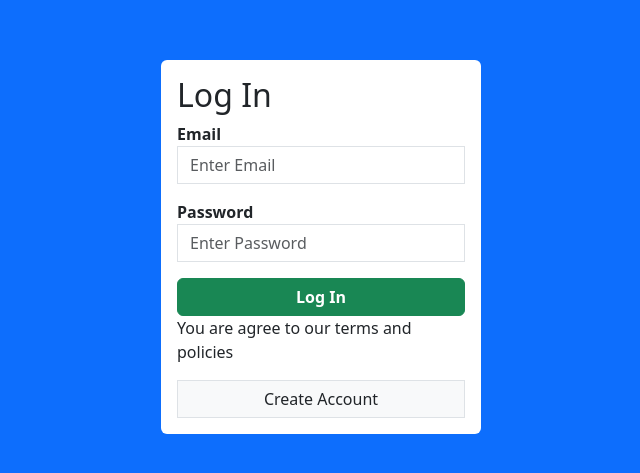
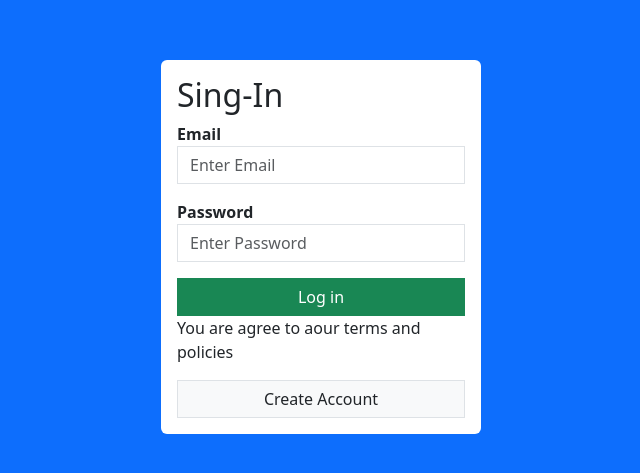
Before and after one commit to mikhailgutsu/DB_Project, a React (Create React App) app in the folder DB_Project/FrontEnd/: page / in a window 1280 px wide. Shown: the part 153-626 px from the top of the page, without its empty margins (319-959 px from the left). Built offline with nearby package versions, Linux system fonts and the light colour scheme.

Commit message:
FS_BD_001

```diff
--- a/DB_Project/FrontEnd/src/App.js
+++ b/DB_Project/FrontEnd/src/App.js
@@ -2,6 +2,7 @@ import React from 'react'
 import Login from './Login'
 import {BrowserRouter, Routes, Route } from "react-router-dom";
 import Signup from "./Signup";
+import Home from "./Home"
 
 function App()
 {
@@ -10,6 +11,7 @@ function App()
             <Routes>
                 <Route path='/' element={<Login />}></Route>
                 <Route path='/signup' element={<Signup />}></Route>
+                <Route path='/home' element={<Home />}></Route>
             </Routes>
         </BrowserRouter>
     )
--- /dev/null
+++ b/DB_Project/FrontEnd/src/Home.js
@@ -0,0 +1,5 @@
+import React from 'react'
+
+
+function Home() {  return (    <div>Home</div>  )}
+export default Home
--- a/DB_Project/FrontEnd/src/Login.js
+++ b/DB_Project/FrontEnd/src/Login.js
@@ -1,6 +1,7 @@
-import React, {useState} from 'react'
-import {Link} from "react-router-dom";
-import Validation from'./LoginValidation';
+import axios from 'axios';
+import React, { useState } from 'react'
+import { Link, useNavigate } from 'react-router-dom'
+import Validation from './LoginValidation';
 
 function Login()
 {
@@ -8,20 +9,50 @@ function Login()
         email: '',
         password: ''
     })
+    const navigate = useNavigate();
     const [errors, setErrors] = useState({})
+    const [backendError, setBackendError] = useState([])
     const handleInput = (event) =>{
         setValues(prev =>({...prev, [event.target.name]: [event.target.value]}))
     }
     const handleSubmit = (event) => {
         event.preventDefault();
-        setValues(Validation(values));
+        {
+            event.preventDefault();
+            const err = Validation(values);
+            setErrors(err);
+            if(err.email === "" && err.password === "")
+            {
+                axios.post('http://localhost:8081/login', values)
+                    .then(res => {
+                        if(res.data.errors) {
+                            setBackendError(res.data.errors);
+                        } else {
+                            setBackendError([]);
+                            if(res.data === "Success") {
+                                navigate('/home');                    }
+                            else
+                            {
+                                alert("No record existed");
+                            }
+                        }
+                    })
+                    .catch(err => console.log(err));
+            }
+        }
     }
 
-    return(
+    return (
         <div className='d-flex justify-content-center align-items-center bg-primary vh-100'>
             <div className='bg-white p-3 rounded w-25'>
-                <h2>Log In</h2>
-                <form action="" onSubmit={handleSubmit}>
+                <h2>Sing-In</h2>
+                {
+                    backendError ? backendError.map( e =>
+                        (
+                            <p className='text-danger'>{e.msg}</p>
+                        )) :
+                        <span></span>
+                }            <form action="" onSubmit={handleSubmit}>
                 <div className='mb-3'>
                     <label htmlFor="email"><strong>Email</strong></label>
                     <input type="email" placeholder='Enter Email' name='email'
@@ -34,13 +65,12 @@ function Login()
                            onChange={handleInput} className='form-control rounded-0'/>
                     {errors.password && <span className='text-danger'> {errors.password}</span>}
                 </div>
-                    <button type='submit' className='btn btn-success w-100'><strong>Log In</strong></button>
-                    <p>You are agree to our terms and policies</p>
+                <button type='submit' className='btn btn-success w-100 rounded-0'> Log in</button>
+                <p>You are agree to aour terms and policies</p>
                 <Link to="/signup" className='btn btn-default border w-100 bg-light rounded-0 text-decoration-none'>Create Account</Link>
                 </form>
             </div>
         </div>
-    )
-}
+    )}
 
 export default Login
--- a/DB_Project/FrontEnd/src/LoginValidation.js
+++ b/DB_Project/FrontEnd/src/LoginValidation.js
@@ -2,7 +2,7 @@ function Validation(values)
 {
     let error = {}
     const email_pattern = /^[^\s@]+@[^\s@]+\.[^\s@]+$/
-    const password_pattern = /^(?=.*\d)(?=.*[a-z])(?=.*[A-Z])[a-zA-Z0-9]{8,}$/
+    const password_pattern = /^(?=.\d)(?=.[a-z])(?=.*[A-Z])[a-zA-Z0-9]{8,}$/
 
     if(values.email === "")
     {
@@ -17,13 +17,14 @@ function Validation(values)
                 error.email = ""
             }
 
+
     if(values.password === "")
     {
         error.password = "Password should not be empty"
     }
         else if(!password_pattern.test(values.password))
         {
-            error.password = "Password Didn't match"
+            error.password = "Password didn't match"
         }
             else
             {
@@ -32,5 +33,4 @@ function Validation(values)
 
     return error;
 }
-
 export default Validation;
--- a/DB_Project/FrontEnd/src/Signup.js
+++ b/DB_Project/FrontEnd/src/Signup.js
@@ -3,36 +3,38 @@ import {Link, useNavigate} from "react-router-dom";
 import Validation from './SignupValidation'
 import axios from "axios";
 
-function Signup()
+function Signup() {
+    const [values, setValues] = useState
+    (
         {
-    const [values, setValues] = useState({
             name: '',
             email: '',
             password: ''
         })
     const navigate = useNavigate();
     const [errors, setErrors] = useState({})
-    const handleInput = (event) =>{
-        setValues(prev =>({...prev, [event.target.name]: [event.target.value]}))
+    const handleInput = (event) =>
+    {
+        setValues(prev => ({...prev, [event.target.name]: [event.target.value]}))
     }
-    const handleSubmit = (event) => {
+    const handleSubmit = (event) =>
+    {
         event.preventDefault();
-        setValues(Validation(values));
-        if(errors.name === "" && errors.email === "" && errors.password === "")
-        {
-            axios.post('http://http://localhost:8081/signup', values)
+        const err = Validation(values);  setErrors(err);
+        if(err.name === "" && err.email === "" && err.password === "") {
+            axios.post('http://localhost:8081/signup', values)
                 .then(res =>
                 {
                     navigate('/');
-                })
+                }
+                )
                 .catch(err => console.log(err));
         }
     }
-
-    return(
+    return (
         <div className='d-flex justify-content-center align-items-center bg-primary vh-100'>
             <div className='bg-white p-3 rounded w-25'>
-                <h2>Sign Up</h2>
+                <h2>Sign-Up</h2>
                 <form action="" onSubmit={handleSubmit}>
                     <div className='mb-3'>
                         <label htmlFor="name"><strong>Name</strong></label>
@@ -52,9 +54,9 @@ function Signup()
                                onChange={handleInput} className='form-control rounded-0'/>
                         {errors.password && <span className='text-danger'> {errors.password}</span>}
                     </div>
-                    <button type='submit' className='btn btn-success w-100'><strong>Sign Up</strong></button>
+                    <button type='submit' className='btn btn-success w-100 rounded-0'> Sign up</button>
                     <p>You are agree to our terms and policies</p>
-                    <Link to="/" className='btn btn-default border w-100 bg-light rounded-0 text-decoration-none'>Log In</Link>
+                    <Link to="/" className='btn btn-default border w-100 bg-light rounded-0 text-decoration-none'>Login</Link>
                 </form>
             </div>
         </div>
--- a/DB_Project/FrontEnd/src/SignupValidation.js
+++ b/DB_Project/FrontEnd/src/SignupValidation.js
@@ -2,7 +2,7 @@ function Validation(values)
 {
     let error = {}
     const email_pattern = /^[^\s@]+@[^\s@]+\.[^\s@]+$/
-    const password_pattern = /^(?=.*\d)(?=.*[a-z])(?=.*[A-Z])[a-zA-Z0-9]{8,}$/
+    const password_pattern = /^(?=.\d)(?=.[a-z])(?=.*[A-Z])[a-zA-Z0-9]{8,}$/
 
     if(values.name === "")
     {
@@ -32,7 +32,7 @@ function Validation(values)
     }
     else if(!password_pattern.test(values.password))
     {
-            error.password = "Password Didn't match"
+        error.password = "Password didn't match"
     }
     else
     {
@@ -41,5 +41,4 @@ function Validation(values)
 
     return error;
 }
-
 export default Validation;
--- a/DB_Project/FrontEnd/src/index.js
+++ b/DB_Project/FrontEnd/src/index.js
@@ -1,7 +1,6 @@
 import React from 'react';
 import ReactDOM from 'react-dom/client';
 import App from './App';
-import reportWebVitals from './reportWebVitals';
 import 'bootstrap/dist/css/bootstrap.min.css'
 
 const root = ReactDOM.createRoot(document.getElementById('root'));
@@ -10,8 +9,3 @@ root.render(
     <App />
   </React.StrictMode>
 );
-
-// If you want to start measuring performance in your app, pass a function
-// to log results (for example: reportWebVitals(console.log))
-// or send to an analytics endpoint. Learn more: https://bit.ly/CRA-vitals
-reportWebVitals();
--- a/DB_Project/package.json
+++ b/DB_Project/package.json
@@ -2,6 +2,7 @@
   "name": "DB_Project",
   "version": "1.0.0",
   "dependencies": {
-    "axios": "^1.6.1"
+    "axios": "^1.6.1",
+    "express-validator": "^7.0.1"
   }
 }
```
Also changed, not shown: 2 other files (tests, documents, lock files or other folders). Lines whose indentation alone changed are shown as unchanged.
